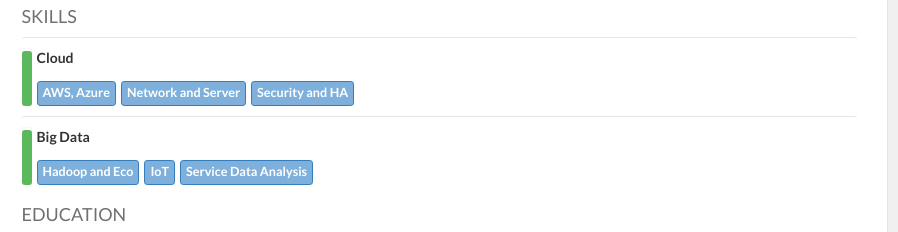
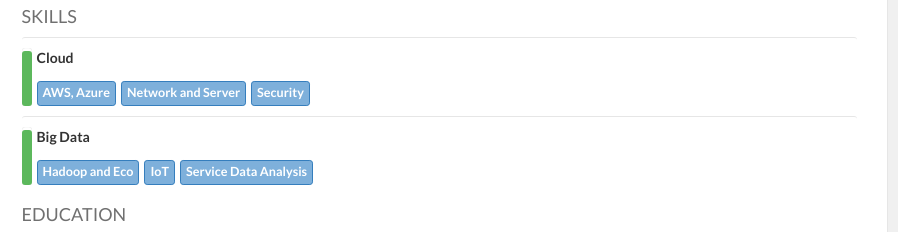
Before and after one commit to wpulnbada/wpulnbada.github.io, a plain HTML site: page index.html in a window 1280 px wide. Shown: the part 416-648 px from the top of the page, 382-1280 px from the left. Drawn offline with nearby package versions, Linux system fonts and the light colour scheme.

Commit message:
3rd Edit

```diff
--- a/index.html
+++ b/index.html
@@ -1308,7 +1308,7 @@
                                             <div class="space-top labels"><span
                                                     class="label label-keyword">AWS, Azure</span><span
                                                     class="label label-keyword">Network and Server</span><span
-                                                    class="label label-keyword">Security and HA</span></div>
+                                                    class="label label-keyword">Security</span></div>
                                         </div>
                                     </li>
                                     <li class="card card-nested card-skills">
```
